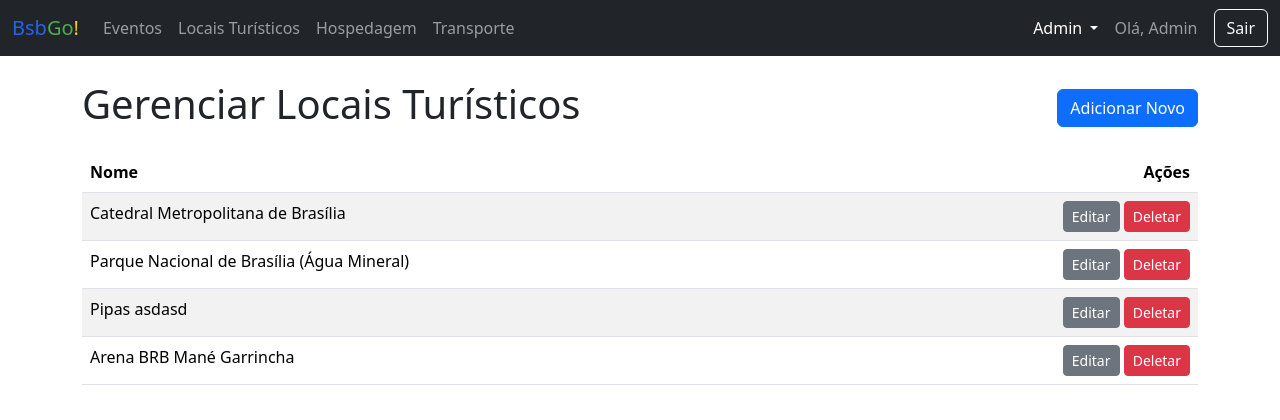
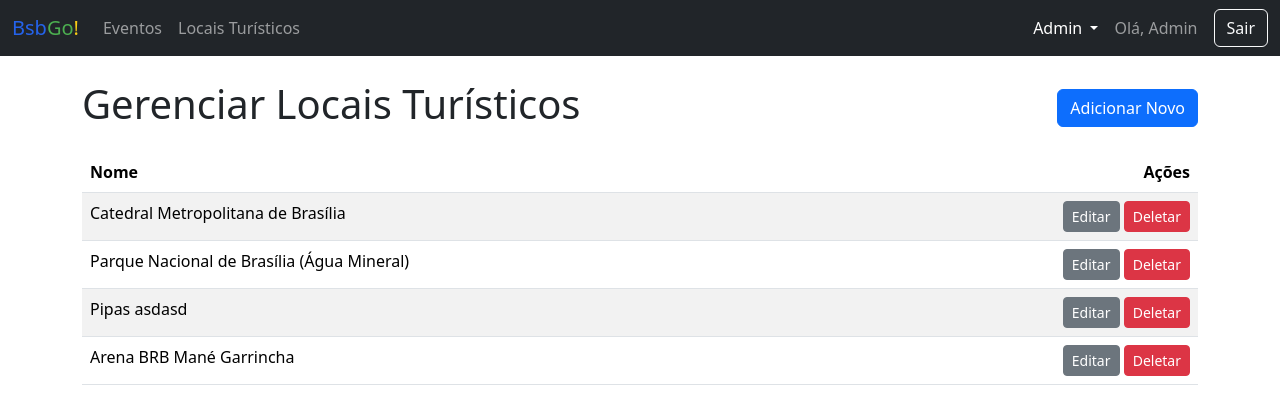
Before and after one commit to ySamantha/projeto-BsbGO, a Flask app: page /admin/pontos in a window 1280 px wide. Shown: the top 420 px of the page. Run offline with Flask 3, Linux system fonts and the light colour scheme; a user stored in the database is signed in.

Commit message:
add  shortcut icon

```diff
--- a/app/templates/base.html
+++ b/app/templates/base.html
@@ -4,6 +4,7 @@
     <meta charset="UTF-8" />
     <meta name="viewport" content="width=device-width, initial-scale=1.0" />
     <title>{% block title %}BsbGo!{% endblock %}</title>
+    <link rel="shortcut icon" type="imagex/png" href="../static/img/BsbGo_.ico">
     <link
       href="https://cdn.jsdelivr.net/npm/bootstrap@5.3.3/dist/css/bootstrap.min.css"
       rel="stylesheet"
@@ -30,12 +31,6 @@
             <li class="nav-item"><a class="nav-link" href="#">Eventos</a></li>
             <li class="nav-item">
               <a class="nav-link" href="#">Locais Turísticos</a>
-            </li>
-            <li class="nav-item">
-              <a class="nav-link" href="#">Hospedagem</a>
-            </li>
-            <li class="nav-item">
-              <a class="nav-link" href="#">Transporte</a>
             </li>
           </ul>
           <div class="d-flex align-items-center">
--- a/requirements.txt
+++ b/requirements.txt
@@ -14,6 +14,7 @@ itsdangerous==2.2.0
 Jinja2==3.1.6
 Mako==1.3.10
 MarkupSafe==3.0.2
+pillow==11.2.1
 python-dotenv==1.1.0
 SQLAlchemy==2.0.41
 typing_extensions==4.14.0
```
Also changed, not shown: README.md, app/static/img/BsbGo_.ico (added), app/static/uploads/305e4b7f83512333.jpeg (added), instance/database.db.
